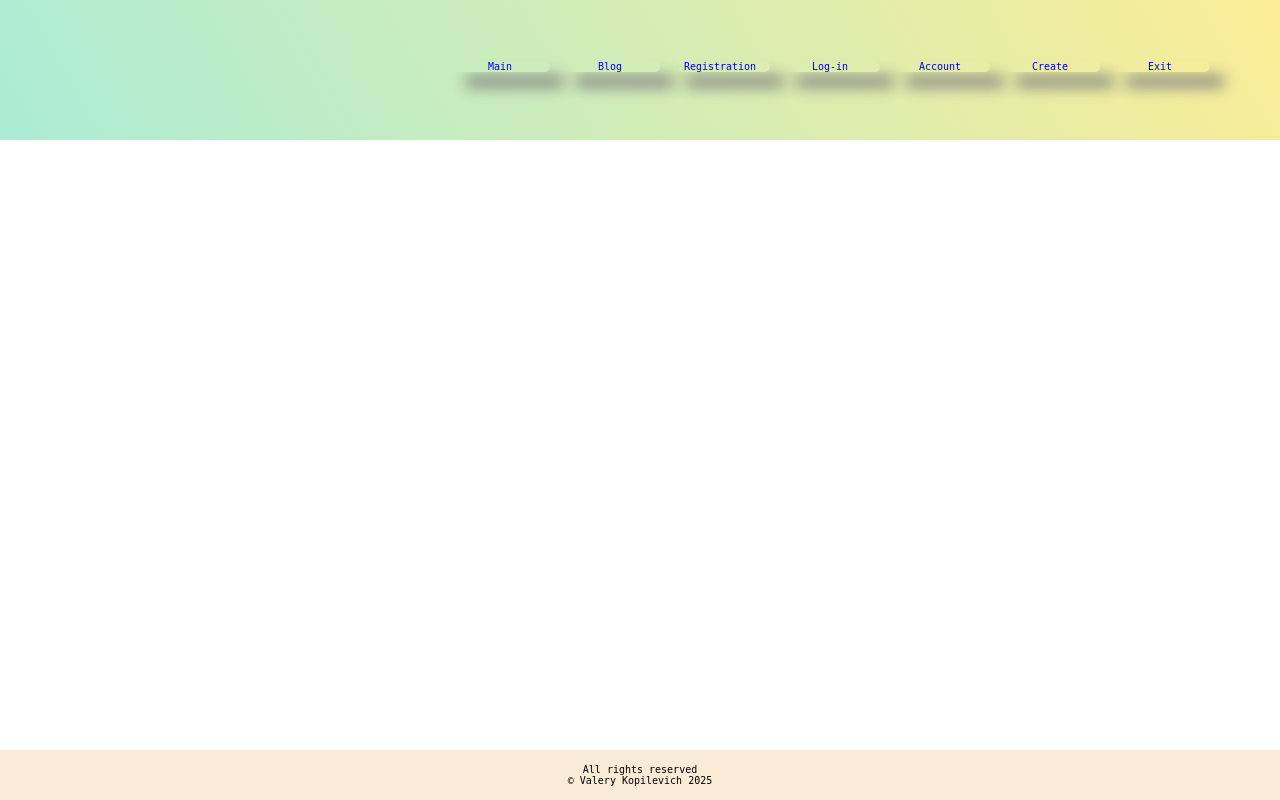
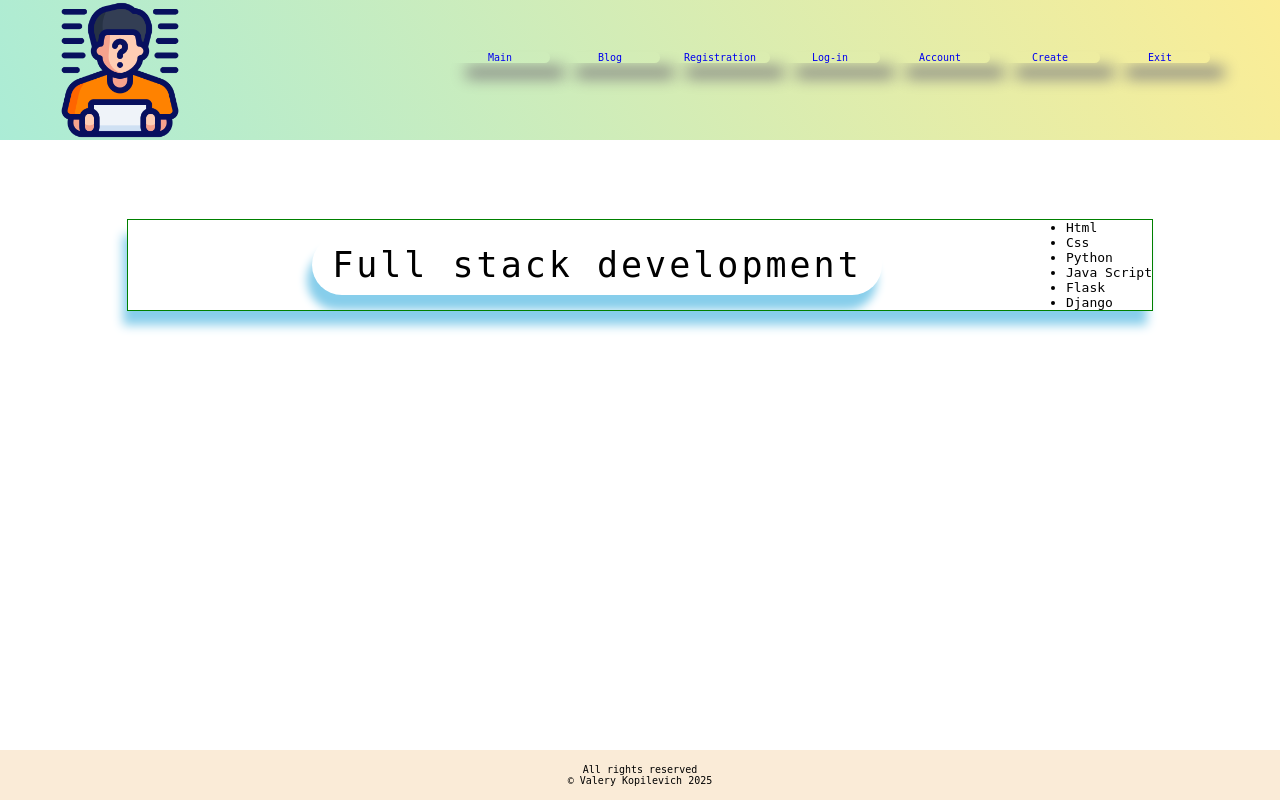
Before and after one commit to Valkirik/My_big_test_project_for_practice, a Flask app: page / in a window 1280 px wide. Run offline with Flask 3, Linux system fonts and the light colour scheme.

Commit message:
started adding content block and syles for it a bit

```diff
--- a/static/css/style.css
+++ b/static/css/style.css
@@ -5,6 +5,14 @@ padding: 0;
 
 html, body{
 height: 100%;
+}
+
+/* LOGO */
+
+.logo img{
+    float: left; /* the image's location from the left */
+    margin-left: 50px;
+    width: 140px; /* the size */
 }
 
 /* MAIN MENU */
@@ -69,6 +77,33 @@ height: 100%;
     flex: 1 0 auto;
 }
 
+/* MAIN PAGE */
+
+.info{
+    display: flex;
+    margin: 0 auto;
+    width: 80%;
+    outline: 1px green solid;
+    box-shadow: -5px 15px 10px skyblue;
+    align-items: center;
+    border: radius: 200px;
+    font-family: monospace;
+    margin-top: 80px;
+
+}
+
+.description{
+    font-size: 35px;
+    margin: 0 auto;
+    text-align: right;
+}
+
+.names{
+    box-shadow: -5px 15px 10px skyblue;
+    border-radius: 200px; /* округление */
+    padding: 10px 20px; /* позволяет делать округления чтобы буква не вылазила за края */
+    letter-spacing: 3px;
+}
 
 /* FOOTER */
 
--- a/templates/base.html
+++ b/templates/base.html
@@ -18,6 +18,10 @@
 
 {% block menu %}
     <header class="header">
+        <div class="logo">
+            <img src="{{ url_for('static', filename='css/logo.png') }}" alt="logo">
+
+        </div>
         <ul class="main_menu">
             <li><a href="#"><p>Main</p></a></li>
             <li><a href="#"><p>Blog</p></a></li>
--- a/templates/index.html
+++ b/templates/index.html
@@ -1,6 +1,28 @@
 {% extends "base.html" %}
 
 
-{% block content %}
+{% block main_page %}
+<div class="wrapper">
+    <div class="info">
+        <div class="description">
+            <p class="names">Full stack development</p>
+        </div>
+        <div class="desc">
+            <ul>
+                <li><a href=""></a>Html</li>
+                <li><a href=""></a>Css</li>
+                <li><a href=""></a>Python</li>
+                <li><a href=""></a>Java Script</li>
+                <li><a href=""></a>Flask</li>
+                <li><a href=""></a>Django</li>
+            </ul>
 
-{% endblock content %}
+        </div>
+
+
+    </div>
+
+
+
+</div>
+{% endblock main_page %}
```
Also changed, not shown: static/css/logo.png (added).
